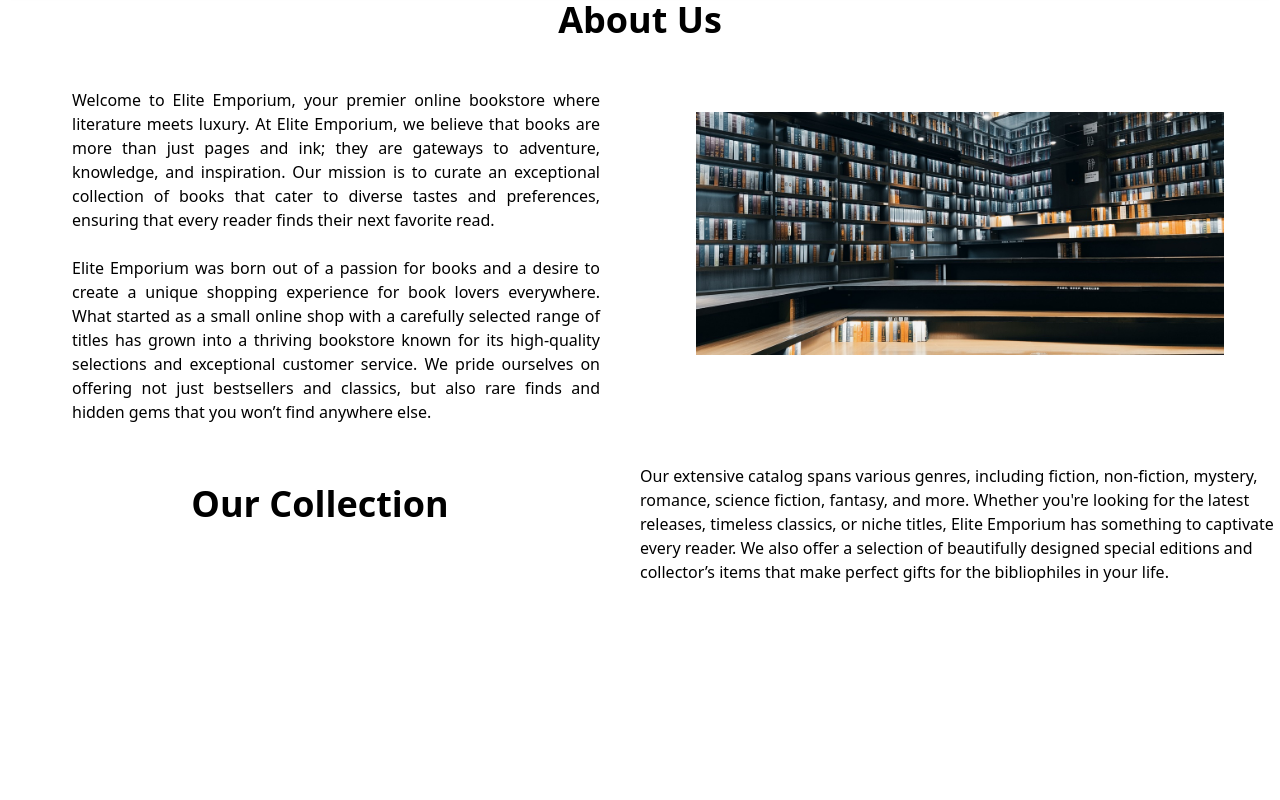
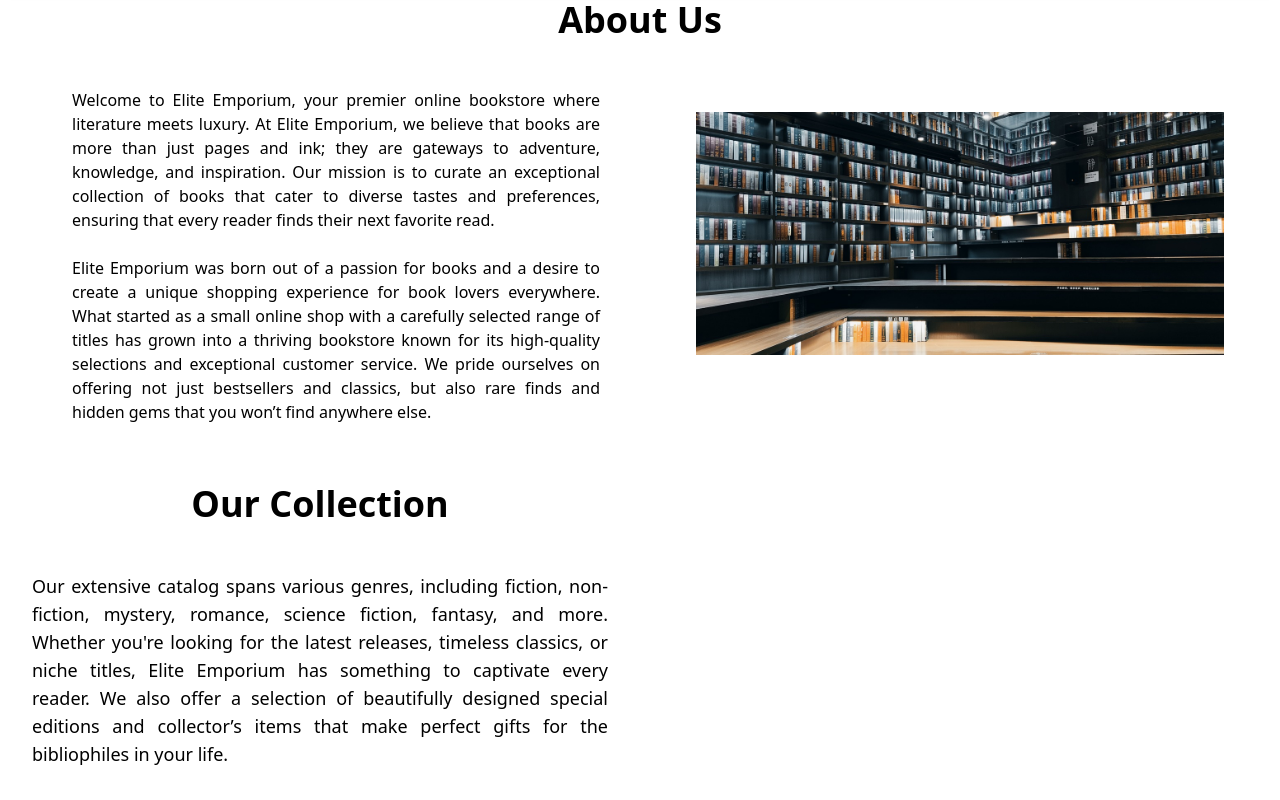
Before and after one commit to AlishaAroob/elite-emporium, a React (Create React App) app: page / in a window 1280 px wide. Shown: the part 1022-1822 px from the top of the page. Before the commit the page ends 1606 px from the top, so only its background shows below. Built offline with nearby package versions, Linux system fonts and the light colour scheme.

Commit message:
adding text to about us

```diff
--- a/src/Components/About.js
+++ b/src/Components/About.js
@@ -25,16 +25,20 @@ export default function About() {
         <p className="p-14 mt-4 ">
           <img src={Library} alt="" />
         </p>
-        <h1 className="text-4xl font-bold pt-5 text-center"> Our Collection</h1>
-        <p>
-          Our extensive catalog spans various genres, including fiction,
-          non-fiction, mystery, romance, science fiction, fantasy, and more.
-          Whether you're looking for the latest releases, timeless classics, or
-          niche titles, Elite Emporium has something to captivate every reader.
-          We also offer a selection of beautifully designed special editions and
-          collector’s items that make perfect gifts for the bibliophiles in your
-          life.
-        </p>
+        <h1 className="text-4xl font-bold pt-5 text-center">
+          {" "}
+          Our Collection{" "}
+          <p className="text-lg font-normal p-8 mt-4 text-justify ">
+            Our extensive catalog spans various genres, including fiction,
+            non-fiction, mystery, romance, science fiction, fantasy, and more.
+            Whether you're looking for the latest releases, timeless classics,
+            or niche titles, Elite Emporium has something to captivate every
+            reader. We also offer a selection of beautifully designed special
+            editions and collector’s items that make perfect gifts for the
+            bibliophiles in your life.
+          </p>
+        </h1>
+        <p></p>
       </div>
     </div>
   );
```
